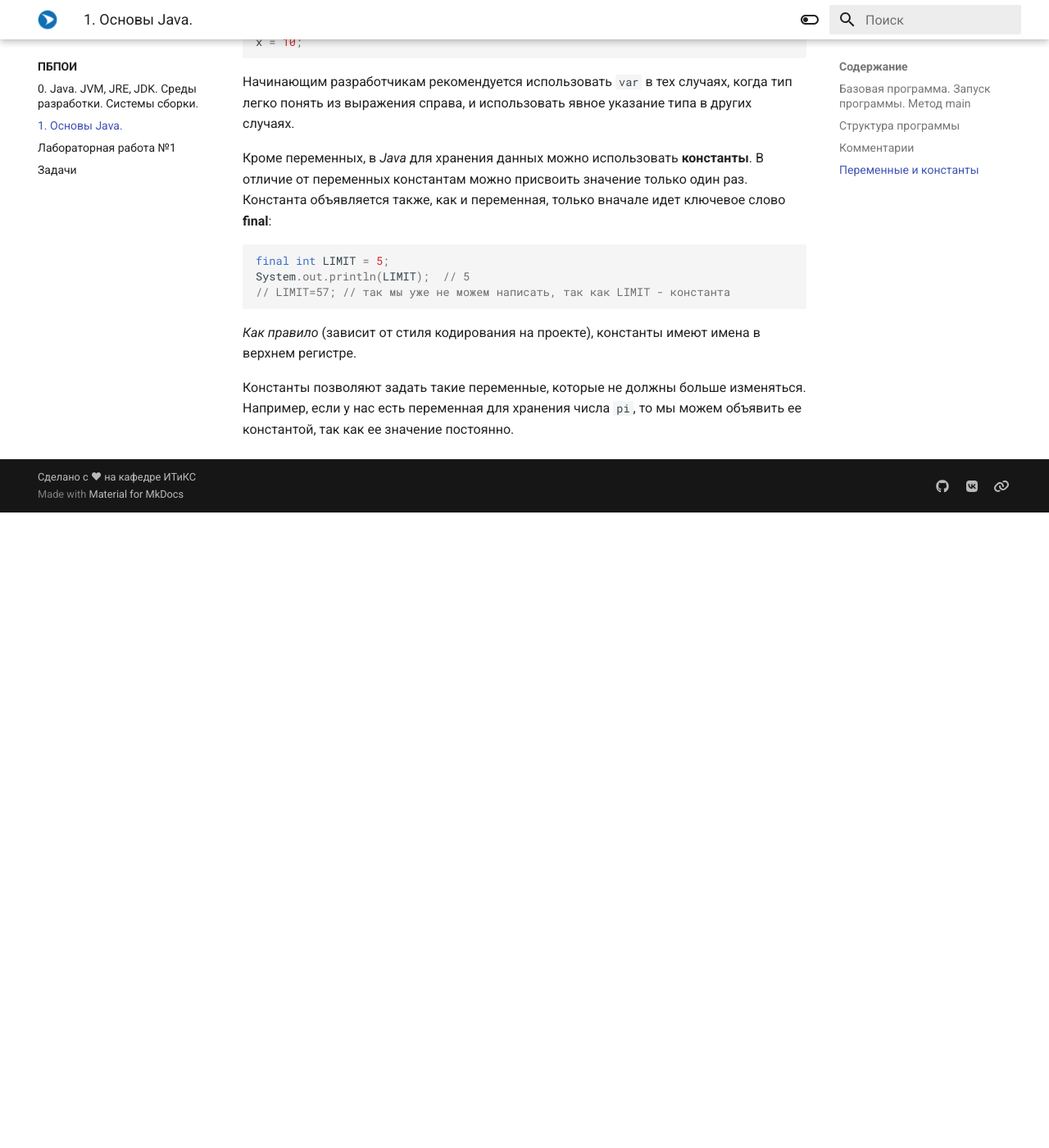
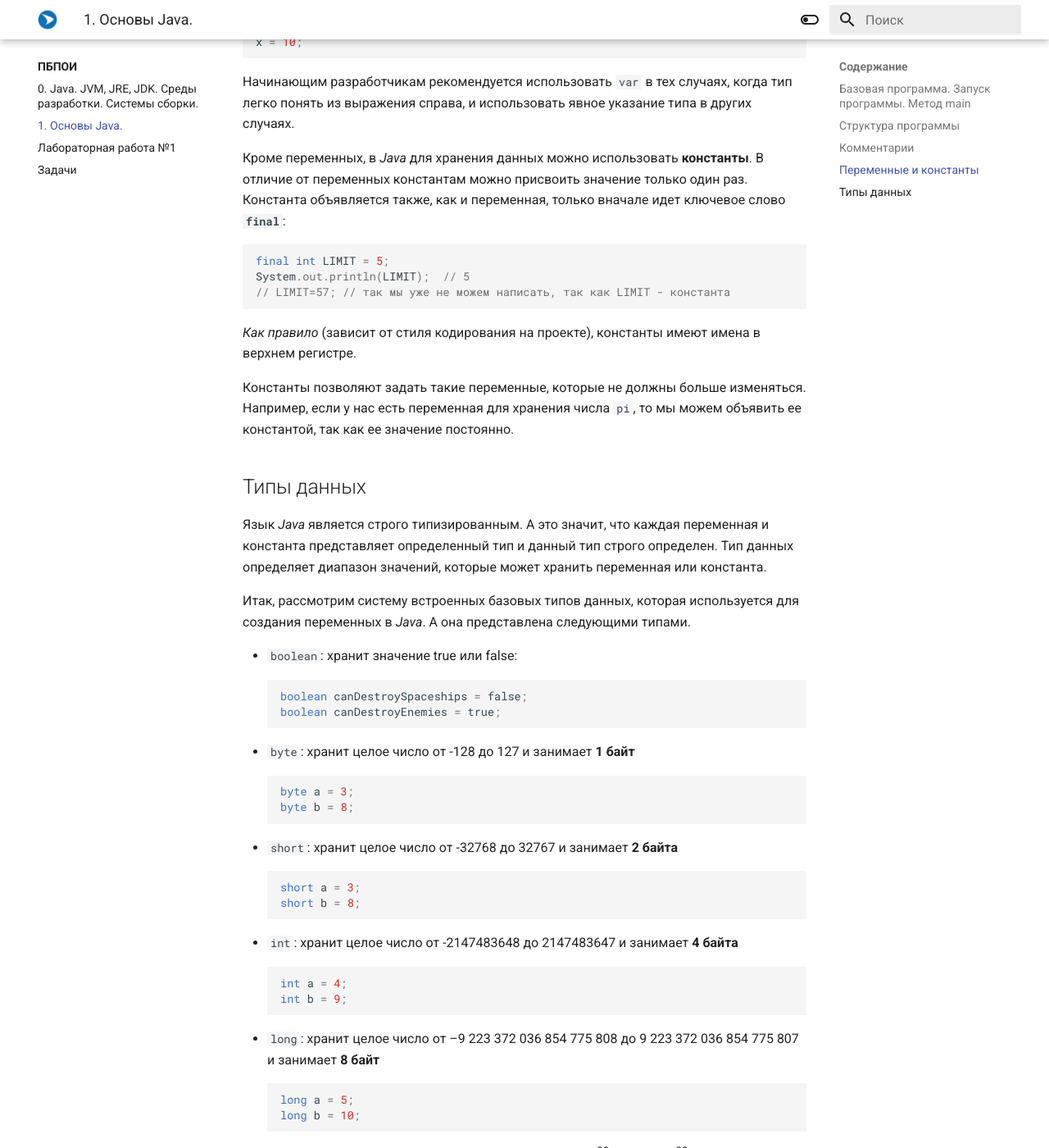
Before and after one commit to readonlyden/Programming-101, an MkDocs documentation site: the page built from docs/ПБПОИ/1-java-basics.md, in a window 1280 px wide and 1400 px high, scrolled down 4002 px. Shown: the whole window at 82% size. Built offline with MkDocs 1.6.1 and Material for MkDocs 9.7.7, drawn with Linux system fonts in a browser that asks for light colours; before the commit the page ends 4627 px from its top, so only the background shows below that; some of the changed text lies outside the part shown.

Commit message:
Add Java types

````diff
--- a/docs/ПБПОИ/1-java-basics.md
+++ b/docs/ПБПОИ/1-java-basics.md
@@ -133,7 +133,7 @@ x = 10;
 
 Начинающим разработчикам рекомендуется использовать `var` в тех случаях, когда тип легко понять из выражения справа, и использовать явное указание типа в других случаях.
 
-Кроме переменных, в *Java* для хранения данных можно использовать **константы**. В отличие от переменных константам можно присвоить значение только один раз. Константа объявляется также, как и переменная, только вначале идет ключевое слово **final**:
+Кроме переменных, в *Java* для хранения данных можно использовать **константы**. В отличие от переменных константам можно присвоить значение только один раз. Константа объявляется также, как и переменная, только вначале идет ключевое слово **`final`**:
 
 ```java
 final int LIMIT = 5;
@@ -143,3 +143,50 @@ System.out.println(LIMIT);  // 5
 *Как правило* (зависит от стиля кодирования на проекте), константы имеют имена в верхнем регистре.
 
 Константы позволяют задать такие переменные, которые не должны больше изменяться. Например, если у нас есть переменная для хранения числа `pi`, то мы можем объявить ее константой, так как ее значение постоянно.
+
+## Типы данных
+Язык *Java* является строго типизированным. А это значит, что каждая переменная и константа представляет определенный тип и данный тип строго определен. Тип данных определяет диапазон значений, которые может хранить переменная или константа.
+
+Итак, рассмотрим систему встроенных базовых типов данных, которая используется для создания переменных в *Java*. А она представлена следующими типами.
+
+* `boolean`: хранит значение true или false:
+```java
+boolean canDestroySpaceships = false;
+boolean canDestroyEnemies = true;
+```
+* `byte`: хранит целое число от -128 до 127 и занимает **1 байт**
+```java
+byte a = 3;
+byte b = 8;
+```
+* `short`: хранит целое число от -32768 до 32767 и занимает **2 байта**
+```java
+short a = 3;
+short b = 8;
+```
+* `int`: хранит целое число от -2147483648 до 2147483647 и занимает **4 байта**
+```java
+int a = 4;
+int b = 9;
+```
+* `long`: хранит целое число от –9 223 372 036 854 775 808 до 9 223 372 036 854 775 807 и занимает **8 байт**
+```java
+long a = 5;
+long b = 10;
+```
+* `float`: хранит число с плавающей точкой от -3.4✕10^38^ до 3.4✕10^38^ и занимает **4 байта**. В качестве разделителя целой и дробной части в дробных литералах используется точка.
+```java
+float x = 8.5F;
+float y = 2.7F;
+```
+* `double`: хранит число с плавающей точкой от ±4.9✕10^-324^ до ±1.8✕10^308^ и занимает **8 байт**. В качестве разделителя целой и дробной части в дробных литералах используется точка.
+```java
+double x = 8.5;
+double y = 2.7;
+```
+* `char`: хранит одиночный символ в кодировке **UTF-16** (Unicode) и занимает **2 байта**, поэтому диапазон хранимых значений от 0 до 65535.
+```java
+char a = 'a';
+```
+
+При этом переменная может принимать только те значения, которые соответствуют ее типу. Если переменная представляет целочисленный тип, то она не может хранить дробные числа.
--- a/mkdocs.yml
+++ b/mkdocs.yml
@@ -31,6 +31,9 @@ markdown_extensions:
   - pymdownx.superfences
   - pymdownx.details
   - pymdownx.keys
+  - pymdownx.caret
+  - pymdownx.mark
+  - pymdownx.tilde
   - def_list
   - pymdownx.tasklist:
       custom_checkbox: true
````
